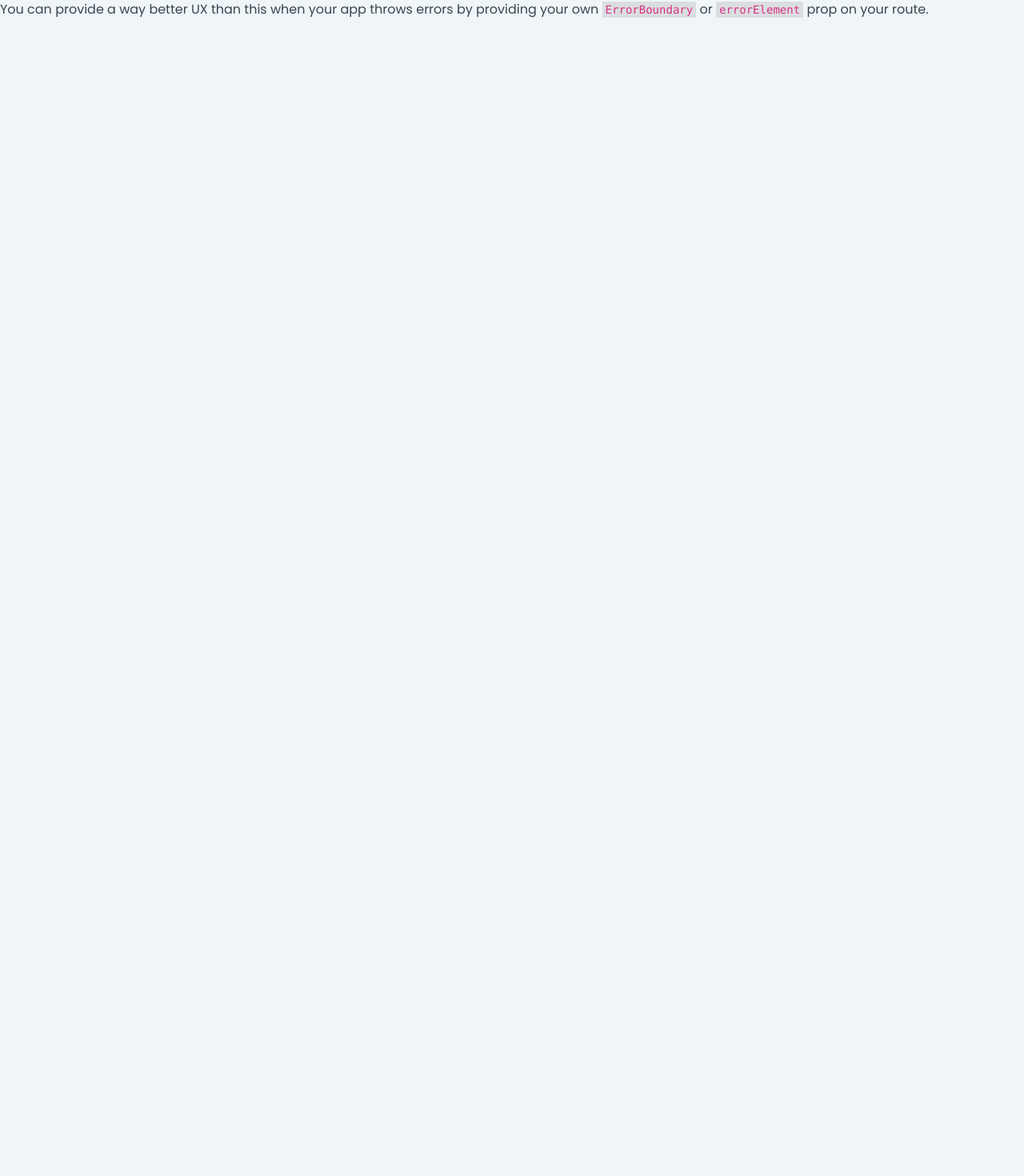
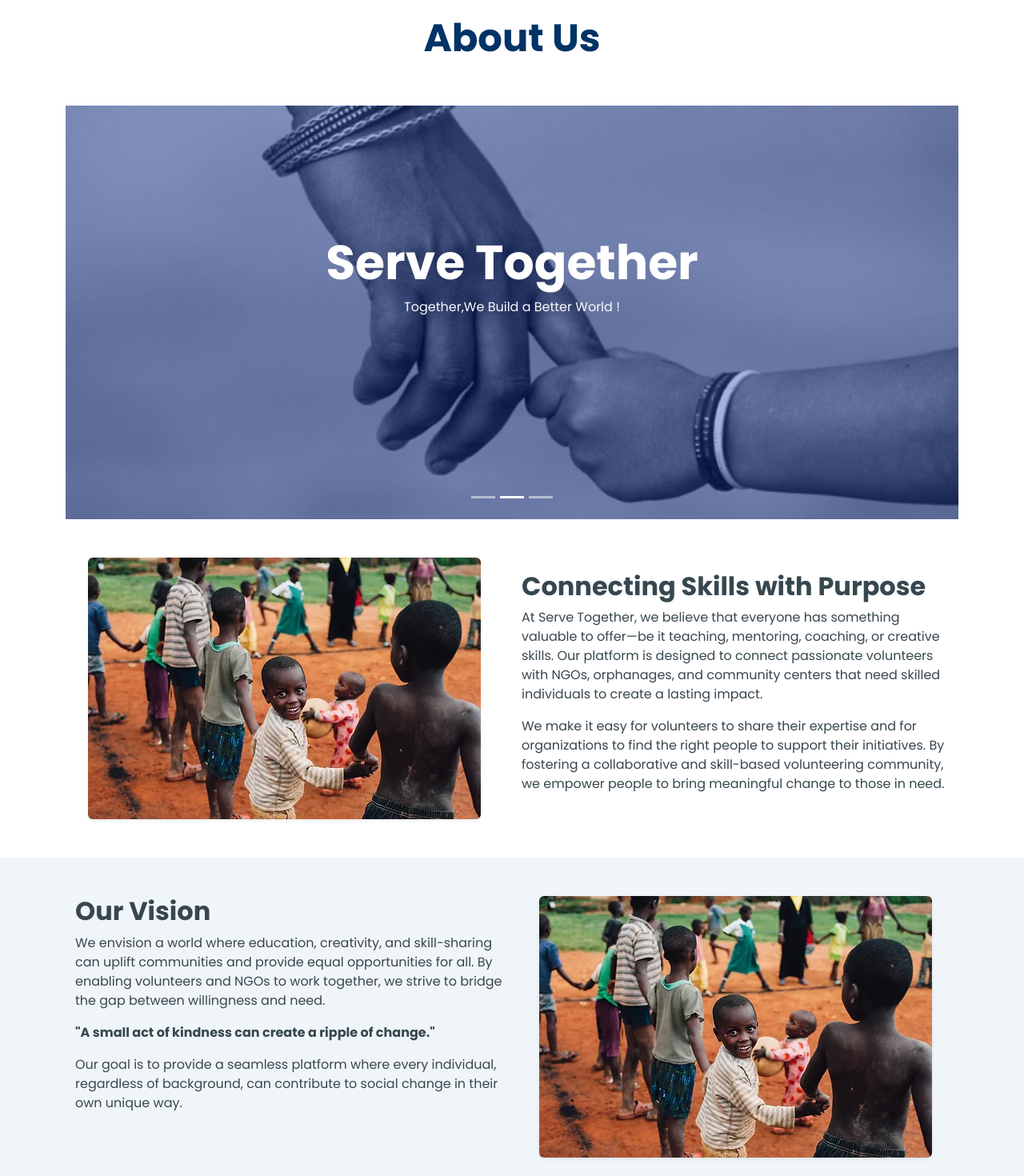
Before and after one commit to dhruvimistry/Serve-Together, a React (Vite) app: page /aboutpage in a window 1280 px wide. Before the commit this address had no page. Shown: the part 128-1598 px from the top of the page at 80% size. Before the commit the page ends 800 px from the top, so only its background shows below. Built offline with nearby package versions, Linux system fonts and the light colour scheme.

Commit message:
Developing Aboutpage

```diff
--- a/src/About/Aboutpage.css
+++ b/src/About/Aboutpage.css
@@ -0,0 +1,18 @@
+.hero-container {
+    position: relative;
+  }
+  .overlay {
+    position: absolute;
+    top: 0;
+    left: 0;
+    width: 100%;
+    height: 100%;
+    background-color: #053fff3c;
+  }
+  .caption-center {
+    position: absolute;
+    top: 50%;
+    left: 50%;
+    transform: translate(-50%, -50%);
+    width: 80%;
+  }
--- a/src/About/Aboutpage.tsx
+++ b/src/About/Aboutpage.tsx
@@ -0,0 +1,85 @@
+import React from "react";
+import { Container, Row, Col, Carousel, Image } from "react-bootstrap";
+import "bootstrap/dist/css/bootstrap.min.css";
+import Hands22 from '../assets/hands22.jpg'
+import Vision from "../assets/vision.webp";
+import './Aboutpage.css'
+const AboutUs: React.FC = () => {
+    return (
+        <>
+            <Container fluid className="bg-white">
+                <h2 className=" name text-center fw-bold text-center py-5 ">About Us</h2>
+                <Container className="hero-section common-radius ">
+                    <Carousel className="hero-container common-radius">
+                        {[...Array(3)].map((_, index) => (
+                            <Carousel.Item key={index}>
+                                <img className="d-block w-100" src={Hands22} alt={`Slide ${index + 1}`} />
+                                <div className="overlay"></div>
+                                <Carousel.Caption className="text-start caption-center">
+                                    <h3 className="cap fw-bolder text-center">Serve Together</h3>
+                                    <p className="cap1 text-center text-light">Together,We Build a Better World !</p>
+                                </Carousel.Caption>
+                            </Carousel.Item>
+                        ))}
+                    </Carousel>
+                </Container>
+            </Container>
+            <Container fluid className="bg-white">
+                <Container className="py-5 ">
+                    <Row className="align-items-center ">
+                        <Col lg={6} className="text-center">
+                            <Image src={Vision} alt="Vision" fluid className="rounded shadow-sm" />
+                        </Col>
+                        <Col lg={6}>
+                            <h2 className="  fw-bold">Connecting Skills with Purpose</h2>
+                            <p>
+                                At Serve Together, we believe that everyone has something valuable
+                                to offer—be it teaching, mentoring, coaching, or creative skills.
+                                Our platform is designed to connect passionate volunteers with NGOs,
+                                orphanages, and community centers that need skilled individuals to
+                                create a lasting impact.
+                            </p>
+                            <p>
+                                We make it easy for volunteers to share their expertise and for
+                                organizations to find the right people to support their
+                                initiatives. By fostering a collaborative and skill-based
+                                volunteering community, we empower people to bring meaningful
+                                change to those in need.
+                            </p>
+                        </Col>
+                    </Row>
+                </Container>
+            </Container>
+            <Container >
+                <Container fluid className="py-5">
+                    <Row className=" ">
+                        <Col lg={6}>
+                            <h2 className="fw-bold">Our Vision</h2>
+                            <p>
+                                We envision a world where education, creativity, and skill-sharing
+                                can uplift communities and provide equal opportunities for all. By
+                                enabling volunteers and NGOs to work together, we strive to bridge
+                                the gap between willingness and need.
+                            </p>
+                            <p>
+                                <strong>
+                                    "A small act of kindness can create a ripple of change."
+                                </strong>
+                            </p>
+                            <p>
+                                Our goal is to provide a seamless platform where every individual,
+                                regardless of background, can contribute to social change in their
+                                own unique way.
+                            </p>
+                        </Col>
+                        <Col lg={6} className="text-center">
+                            <Image src={Vision} alt="Vision" fluid className="rounded shadow-sm" />
+                        </Col>
+                    </Row>
+                </Container>
+            </Container>
+        </>
+    );
+};
+
+export default AboutUs;
--- a/src/App.tsx
+++ b/src/App.tsx
@@ -16,6 +16,7 @@ import VolunteerProfileViewer from './Volunteers/VolunteerProfileViewers';
 import EditProfile from './Volunteers/Editprofile';
 import NgoEditProfile from './NGO Profile Page/NGOeditprofile';
 import VolunteerProfilePage from './Volunteers/VolunteerProfilePage';
+import AboutUs from './About/Aboutpage';
 
 const MainLayout = () => (
   <>
@@ -37,7 +38,9 @@ const router = createBrowserRouter([
       { path: '/ngo-profile/edit', element: <NgoEditProfile /> },
       { path: '/volunteer-profile-viewer', element: <VolunteerProfileViewer /> },
       { path: '/volunteer-profile-page', element: <VolunteerProfilePage/> },
-      { path: '/volunteer-profile/edit', element: <EditProfile />}
+      { path: '/volunteer-profile/edit', element: <EditProfile />},
+      { path: '/aboutpage', element: <AboutUs />}
+
     ],
   },
   {
--- a/src/Home/Homepage.css
+++ b/src/Home/Homepage.css
@@ -15,8 +15,7 @@
   left: 50%;
   transform: translate(-50%, -50%);
   width: 80%;
-  text-align: center;
-  color: white;
+
 }
 .cap {
   font-size: 60px;
--- a/src/Home/Homepage.tsx
+++ b/src/Home/Homepage.tsx
@@ -1,4 +1,3 @@
-"use client";
 import React from "react";
 import { Container, Button, Row, Col, Carousel, Accordion, Image } from "react-bootstrap";
 import HeroImg1 from "../assets/hands 11.jpg";
@@ -9,16 +8,16 @@ import FeaturedEvents from "./featuredevents";
 const Homepage: React.FC = () => {
   return (
     <>
-      <Container fluid className="hero-section p-0">
-        <Carousel className="hero-container">
+      <Container  className="hero-section common-radius">
+        <Carousel className="hero-container common-radius">
           {[...Array(3)].map((_, index) => (
             <Carousel.Item key={index}>
               <img className="d-block w-100" src={HeroImg1} alt={`Slide ${index + 1}`} />
               <div className="overlay"></div>
               <Carousel.Caption className="text-start caption-center">
                 <h3 className="cap fw-bolder">“Be the change you want”</h3>
-                <p className="cap1">- Mahatma Gandhi</p>
-                <p className="cap2">Every helping hand matters. Find opportunities, contribute, and inspire positive change.</p>
+                <p className="cap1 text-light">- Mahatma Gandhi</p>
+                <p className="cap2 text-light">Every helping hand matters. Find opportunities, contribute, and inspire positive change.</p>
                 <div className="d-flex gap-2">
                   <Button className="oppo border-0" style={{ backgroundColor: "#003366" }}>
                     Find Volunteer Opportunities
```
Also changed, not shown: src/assets/hands22.jpg (added).
